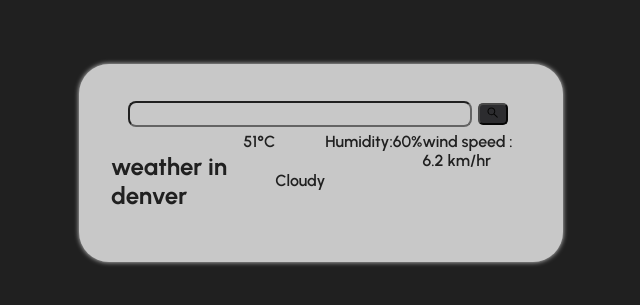
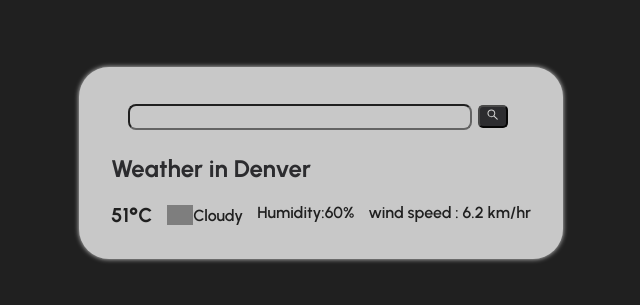
Before and after one commit to nishaanth-it21/javascript-projects, a plain HTML site: page weather/index.html in a window 1280 px wide. Shown: the part 237-542 px from the top of the page, without its empty margins (319-959 px from the left). Drawn offline with Linux system fonts and the light colour scheme; grey boxes are pictures that could not be loaded.

Commit message:
Update index.html

```diff
--- a/weather/index.html
+++ b/weather/index.html
@@ -11,14 +11,15 @@
     <div class="card">
         <div class="search">
             <input type="text" class="search-bar">
-            <button><svg stroke="currentColor" fill="currentColor" stroke-width="0" viewBox="0 0 1024 1024" height="1em" width="1em" xmlns="http://www.w3.org/2000/svg"><path d="M909.6 854.5L649.9 594.8C690.2 542.7 712 479 712 412c0-80.2-31.3-155.4-87.9-212.1-56.6-56.7-132-87.9-212.1-87.9s-155.5 31.3-212.1 87.9C143.2 256.5 112 331.8 112 412c0 80.1 31.3 155.5 87.9 212.1C256.5 680.8 331.8 712 412 712c67 0 130.6-21.8 182.7-62l259.7 259.6a8.2 8.2 0 0 0 11.6 0l43.6-43.5a8.2 8.2 0 0 0 0-11.6zM570.4 570.4C528 612.7 471.8 636 412 636s-116-23.3-158.4-65.6C211.3 528 188 471.8 188 412s23.3-116.1 65.6-158.4C296 211.3 352.2 188 412 188s116.1 23.2 158.4 65.6S636 352.2 636 412s-23.3 116.1-65.6 158.4z"></path></svg></button>
+            <button><svg stroke="currentColor" fill="white" stroke-width="0" viewBox="0 0 1024 1024" height="em" width="1em" xmlns="http://www.w3.org/2000/svg"><path d="M909.6 854.5L649.9 594.8C690.2 542.7 712 479 712 412c0-80.2-31.3-155.4-87.9-212.1-56.6-56.7-132-87.9-212.1-87.9s-155.5 31.3-212.1 87.9C143.2 256.5 112 331.8 112 412c0 80.1 31.3 155.5 87.9 212.1C256.5 680.8 331.8 712 412 712c67 0 130.6-21.8 182.7-62l259.7 259.6a8.2 8.2 0 0 0 11.6 0l43.6-43.5a8.2 8.2 0 0 0 0-11.6zM570.4 570.4C528 612.7 471.8 636 412 636s-116-23.3-158.4-65.6C211.3 528 188 471.8 188 412s23.3-116.1 65.6-158.4C296 211.3 352.2 188 412 188s116.1 23.2 158.4 65.6S636 352.2 636 412s-23.3 116.1-65.6 158.4z"></path></svg></button>
         </div>
+        <h2 class="city" style="color: #303033;">Weather in Denver</h2>
         <div class="weather">
-            <h2 class="city">weather in denver</h2>
 
-            <div class="temp">51°C</div>
+
+            <div class="temp" style="font-size: 20px;font-weight: bold;">51°C</div>
             <div class="flex">
-            <img src="" alt="" class="icon"/>
+            <img src="https://th.bing.com/th/id/OIP.aJlye962MnAi7mRJ2tojGwAAAA?rs=1&pid=ImgDetMain" height="20px" alt="" class="icon"/>
             <div class="description">Cloudy</div>
         </div>
             <div class="humidity">Humidity:60%</div>
```
